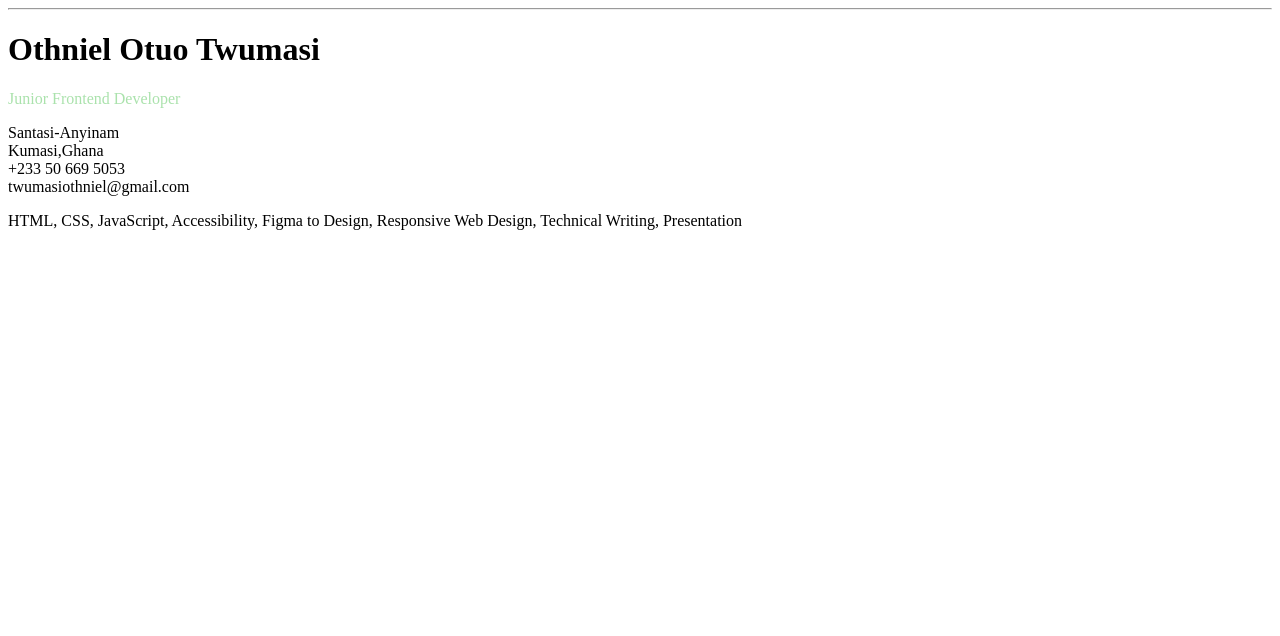
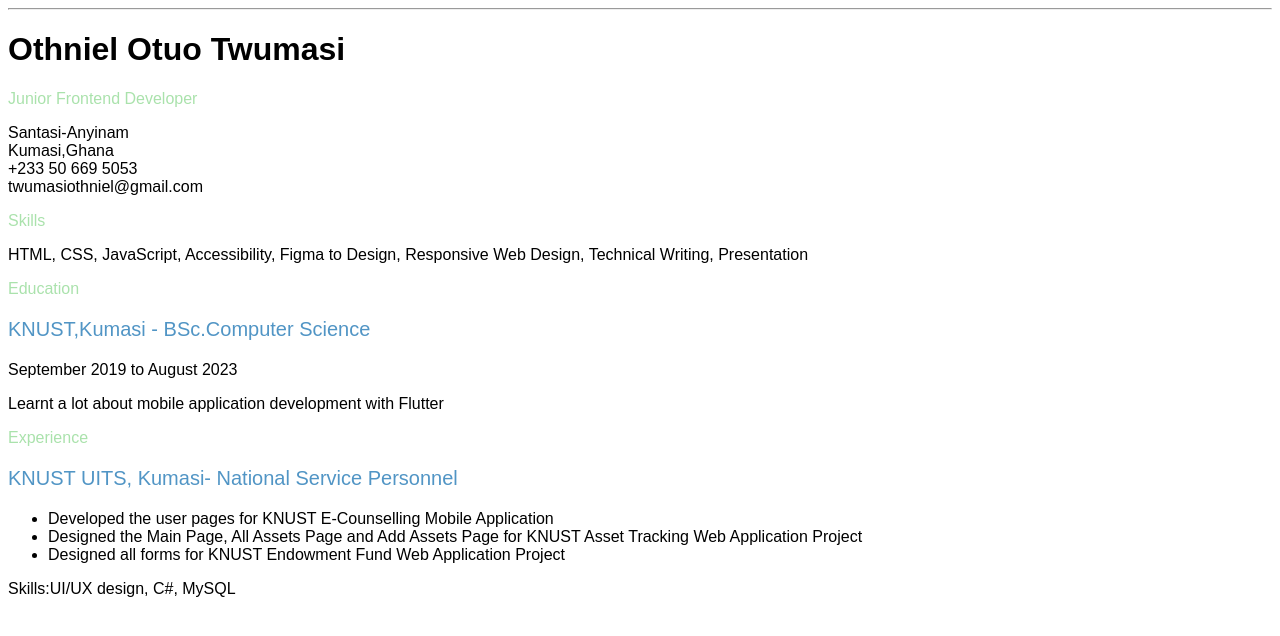
Before and after one commit to OthnielTwumasi/roadmapSH_assignment1, a plain HTML site: page index.html in a window 1280 px wide. Drawn offline with Linux system fonts and the light colour scheme.

Commit message:
added all the necessary html to complete assignment.Proceeding to styling

```diff
--- a/index.html
+++ b/index.html
@@ -9,10 +9,15 @@
         <meta name="keywords" content="CV, curriculum vitae, semantic html">
         <meta name="viewport" content="width = device-width, initial-scale=1.0">
         <style>
-
-            header>p{
+            *{
+                font-family: sans-serif;
+            }
+            .highlight-green{
              color: #aae2ac;
-
+            }
+            .highlight-blue{
+             color: #5195c5;
+             font-size: 20px;
             }
             .contact-details >ul {
                 list-style: none;
@@ -25,7 +30,7 @@
     <hr/>
         <header>
             <h1>Othniel Otuo Twumasi</h1>
-            <p>Junior Frontend Developer</p>
+            <p class="highlight-green">Junior Frontend Developer</p>
         </header>
         <section class="contact-details">
             <ul>
@@ -36,9 +41,28 @@
             </ul>
          </section>
          <section class="skills">
+            <p class="highlight-green">Skills</p>
             <p>HTML, CSS, JavaScript, Accessibility, Figma to Design, Responsive Web Design, Technical Writing, Presentation</p>
          </section>
 
+         <section class="education">
+            <p class="highlight-green">Education</p>
+            <p class="highlight-blue">KNUST,Kumasi - BSc.Computer Science </p>
+            <p>September 2019 to August 2023</p>
+            <p>Learnt a lot about mobile application development with Flutter</p>
+         </section>
+
+         <section class="experience">
+            <p class="highlight-green">Experience</p>
+            <p class="highlight-blue">KNUST UITS, Kumasi- National Service Personnel</p>
+            <ul>
+                <li>Developed the user pages for KNUST E-Counselling Mobile Application</li>
+                <li>Designed the Main Page, All Assets Page and Add Assets Page for KNUST Asset Tracking Web Application Project </li>
+                <li>Designed all forms for KNUST Endowment Fund Web Application Project</li>
+            </ul>
+            <aside>Skills:UI/UX design, C#, MySQL</aside>
+         </section>
+<section class="social-media"></section>
 
     </body>
 </html>
```
